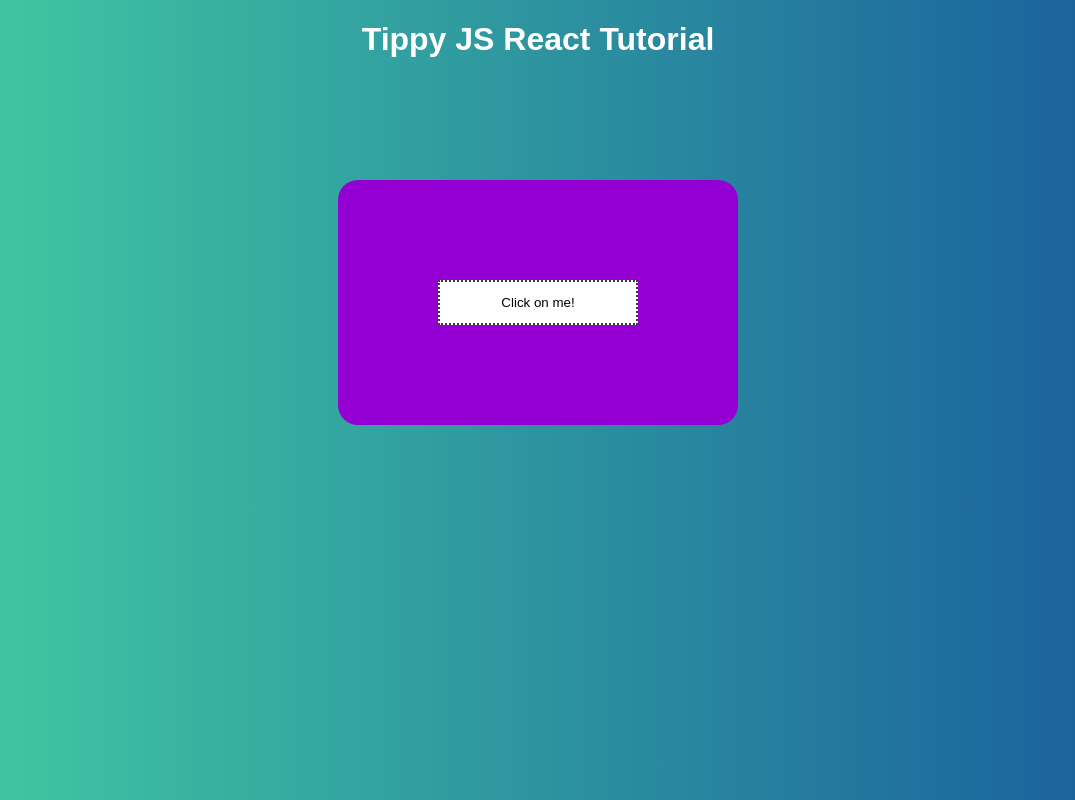
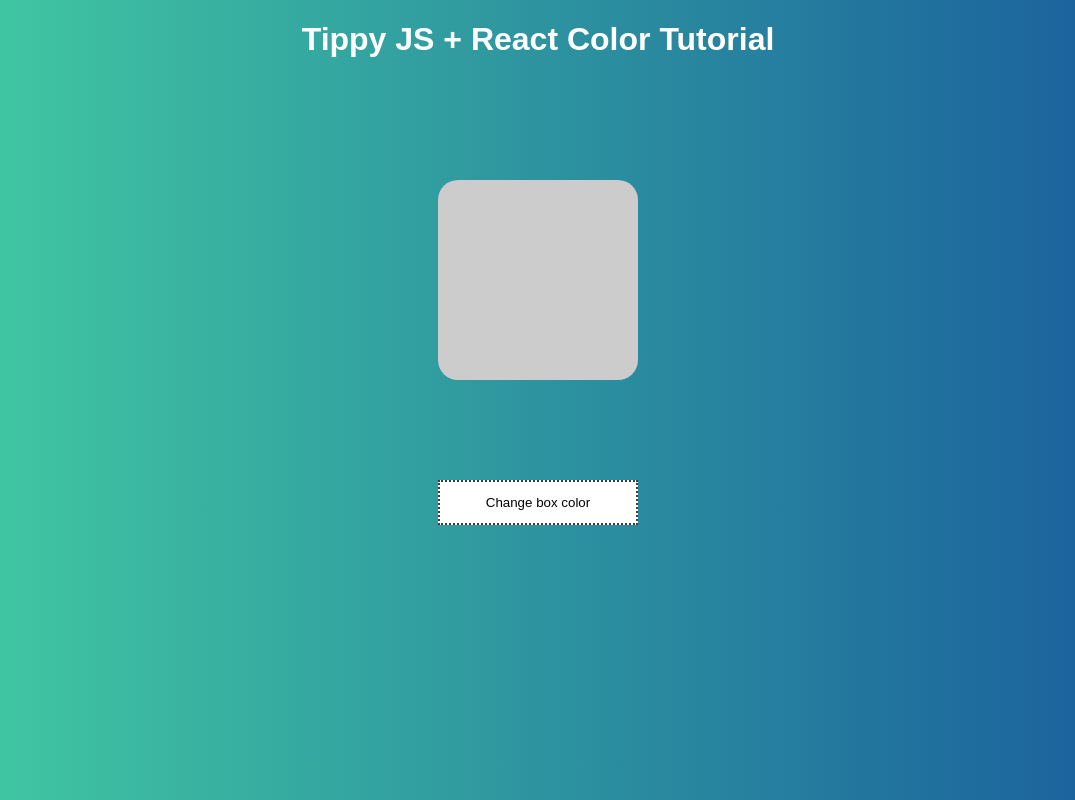
Before and after one commit to mdeveloper20/reactReminder, a React (Create React App) app: page / in a window 1280 px wide. Shown: the whole page, without its empty margins (102-1177 px from the left). Built offline with nearby package versions, Linux system fonts and the light colour scheme; the HTML template or start-up script is replaced by a standard one.

Commit message:
color picker added

```diff
--- a/package.json
+++ b/package.json
@@ -6,6 +6,7 @@
     "@tippyjs/react": "^4.1.0",
     "classnames": "^2.2.6",
     "react": "^16.12.0",
+    "react-color": "^2.18.1",
     "react-dom": "^16.12.0",
     "react-scripts": "3.2.0"
   },
--- a/src/App.css
+++ b/src/App.css
@@ -57,10 +57,11 @@ body{
   height:45px;
   background-color: white;
   border: 2px dotted #423842;
+  margin-top: 100px;
 }
 
 .ref-button:hover{
-  background-color: deeppink;
+  background-color: #ccc;
 }
 
 .ref-button2{
--- a/src/App.js
+++ b/src/App.js
@@ -1,31 +1,28 @@
 import React, { useState } from 'react'
 import './App.css'
 
+import { BlockPicker } from 'react-color'
 import Tippy from '@tippyjs/react'
-import 'tippy.js/dist/tippy.css' // optional
-import 'tippy.js/themes/light.css'
-import 'tippy.js/animations/perspective.css'
 
 function App () {
+  const [selectedColor, setSelectedColor] = useState('#ccc')
   return (
     <div className='app'>
-      <h1>Tippy JS React Tutorial</h1>
+      <h1>Tippy JS + React Color  Tutorial</h1>
 
-      <div className='area'>
-        <Tippy placement={'bottom'} animation='perspective' theme={'light'} interactive={true} content={
-          <Tippy offset={[0, 20]} placement={'bottom'} animation='perspective' theme={'light'} interactive={true} content={<div>
-            <h1>Hello this is my first tooltip using Tippy</h1>
-          </div>}>
-            <button className='ref-button2'>
-            Click on me!
-            </button>
-          </Tippy>
-        }>
-          <button className='ref-button'>
-          Click on me!
-          </button>
-        </Tippy>
+      <div className='area' style={{ backgroundColor: selectedColor }}>
+
       </div>
+
+      <Tippy interactive={true} placement={'bottom'} content={
+        <BlockPicker
+          color={selectedColor}
+          onChangeComplete={color => setSelectedColor(color.hex)}
+        />
+      }>
+        <button className='ref-button'>Change box color</button>
+
+      </Tippy>
 
     </div>
   )
```
Also changed, not shown: 1 other file (tests, documents, lock files or other folders).
